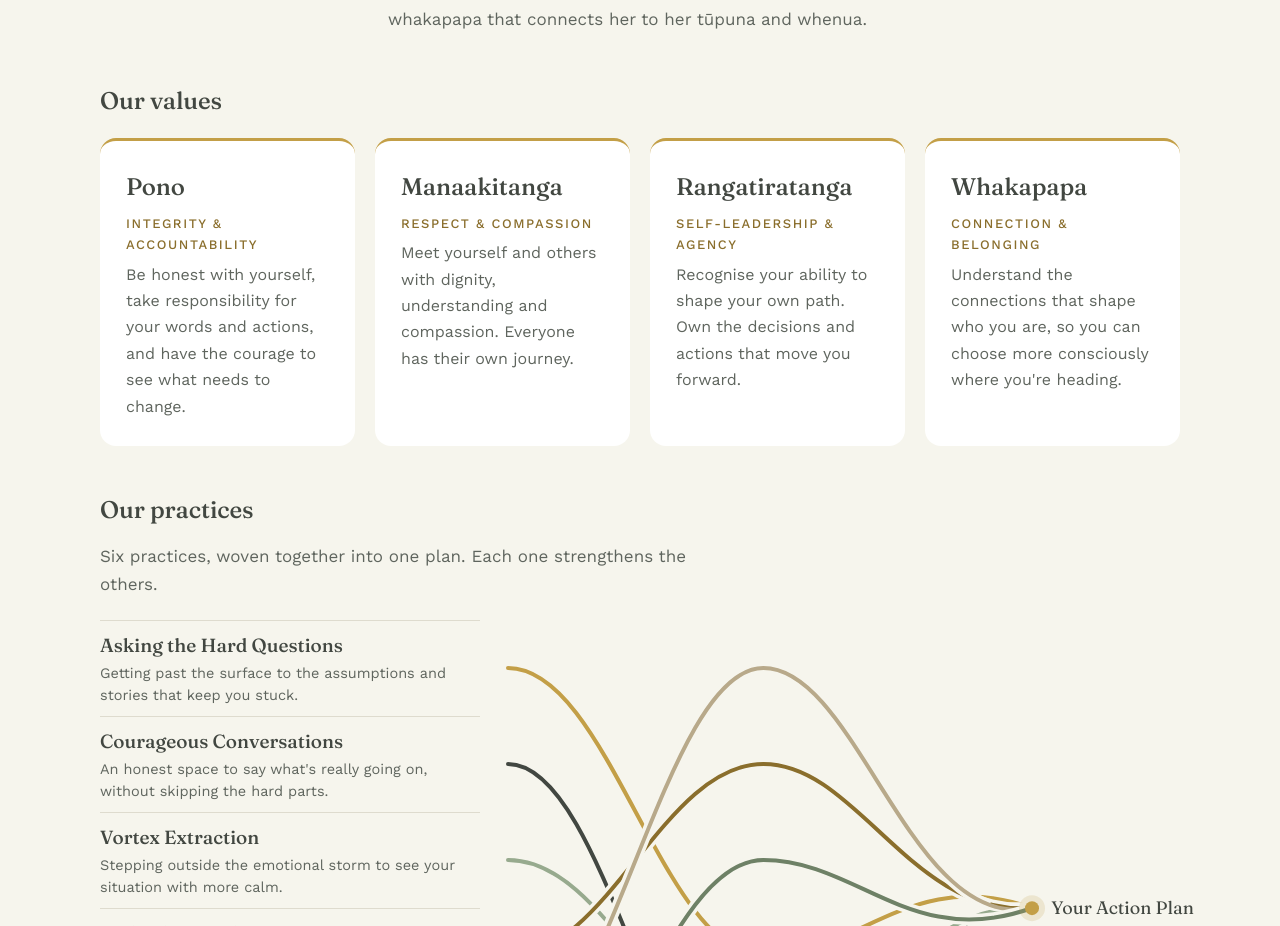
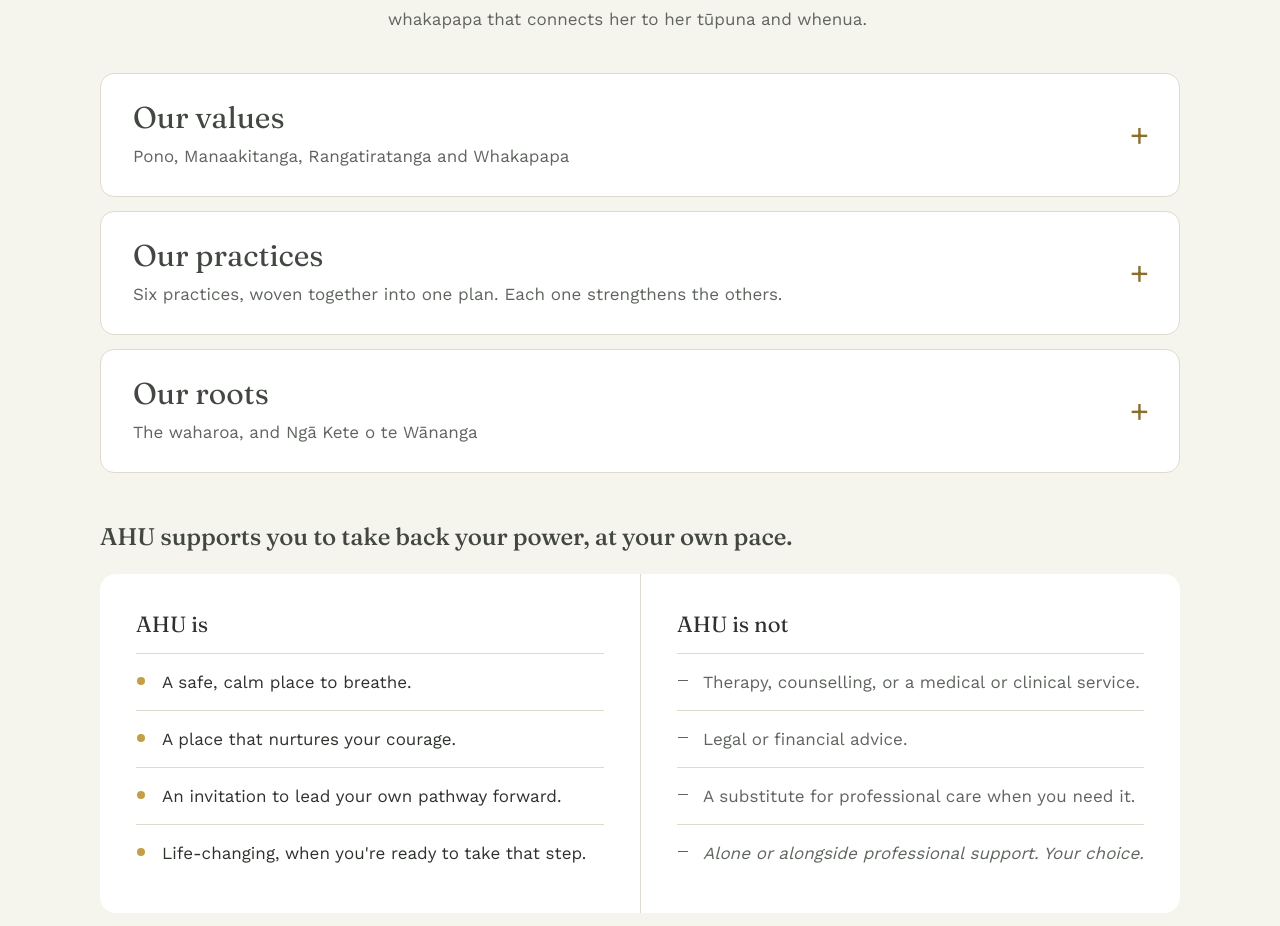
Before and after one commit to te-ahu-solutions/ahucoach-site, a plain HTML site: page index.html in a window 1280 px wide. Shown: the part 2889-3815 px from the top of the page. Drawn offline with nearby package versions, Linux system fonts and the light colour scheme.

Commit message:
Draft: values, practices and roots as expandable cards
Co-Authored-By: Claude Opus 5.5 <noreply@anthropic.com>
Claude-Session: https://claude.ai/code/session_0119XnKzfrincsJEcgWgY1UT

```diff
--- a/index.html
+++ b/index.html
@@ -291,6 +291,21 @@ section{padding-block:clamp(64px,9vw,112px)}
 .begin p + p{margin-top:12px;color:#E3E1D6;max-width:34ch}
 .start-col .tiers.two,.start-col .freeline,.start-col .tiernotes{max-width:none}
 @media (max-width:960px){.start-grid{grid-template-columns:1fr}.begin{min-height:260px}}
+.xlist{display:grid;gap:14px;margin-top:40px}
+.xbox{background:#fff;border:1px solid var(--line);border-radius:14px}
+.xbox summary{list-style:none;cursor:pointer;padding:26px 72px 26px 32px;position:relative;display:grid;gap:6px}
+.xbox summary::-webkit-details-marker{display:none}
+.xb-t{font-family:Fraunces,serif;font-size:clamp(24px,2.6vw,30px);color:var(--charcoal);line-height:1.2}
+.xb-h{color:var(--muted)}
+.xbox summary::after{content:"+";position:absolute;right:30px;top:50%;transform:translateY(-50%);font-size:32px;color:var(--gold-text)}
+.xbox[open] summary::after{content:"\2212"}
+.xbox summary:focus-visible{outline:3px solid var(--sage);outline-offset:2px}
+.xb-body{padding:8px 32px 32px;border-top:1px solid var(--line);margin:0 32px;padding-left:0;padding-right:0}
+.xb-body > *:first-child{margin-top:24px}
+.xbox .values li{background:var(--alabaster)}
+.xbox .basket{background:var(--alabaster)}
+@media (max-width:760px){.xbox summary{padding:22px 56px 22px 20px}.xb-body{margin:0 20px}}
+.xbox .wv-art path.h{stroke:#fff}
 </style>
 </head>
 <body>
@@ -357,17 +372,15 @@ section{padding-block:clamp(64px,9vw,112px)}
     </div>
   </div>
 
-  <h3 class="sub-h">Our values</h3>
-  <ul class="values">
+  <div class="xlist">
+    <details class="xbox"><summary><span class="xb-t">Our values</span><span class="xb-h">Pono, Manaakitanga, Rangatiratanga and Whakapapa</span></summary><div class="xb-body"><ul class="values">
     <li><h3>Pono</h3><span class="sub">Integrity &amp; accountability</span><p>Be honest with yourself, take responsibility for your words and actions, and have the courage to see what needs to change.</p></li>
     <li><h3>Manaakitanga</h3><span class="sub">Respect &amp; compassion</span><p>Meet yourself and others with dignity, understanding and compassion. Everyone has their own journey.</p></li>
     <li><h3>Rangatiratanga</h3><span class="sub">Self-leadership &amp; agency</span><p>Recognise your ability to shape your own path. Own the decisions and actions that move you forward.</p></li>
     <li><h3>Whakapapa</h3><span class="sub">Connection &amp; belonging</span><p>Understand the connections that shape who you are, so you can choose more consciously where you're heading.</p></li>
   </ul>
-
-  <h3 class="sub-h">Our practices</h3>
-  <p class="wv-intro">Six practices, woven together into one plan. Each one strengthens the others.</p>
-  <div class="weave" id="weave">
+    </div></details>
+    <details class="xbox"><summary><span class="xb-t">Our practices</span><span class="xb-h">Six practices, woven together into one plan. Each one strengthens the others.</span></summary><div class="xb-body"><div class="weave" id="weave">
     <ol class="wv-list"><li data-i="0" style="--t:#A9852F"><b>Asking the Hard Questions</b><span>Getting past the surface to the assumptions and stories that keep you stuck.</span></li><li data-i="1" style="--t:#424741"><b>Courageous Conversations</b><span>An honest space to say what's really going on, without skipping the hard parts.</span></li><li data-i="2" style="--t:#6E8466"><b>Vortex Extraction</b><span>Stepping outside the emotional storm to see your situation with more calm.</span></li><li data-i="3" style="--t:#8A6E2C"><b>Radical Empathy</b><span>Acknowledging what you're feeling and why it makes sense, before testing your conclusions.</span></li><li data-i="4" style="--t:#8C7A57"><b>Holding the Mirror</b><span>Reflecting back patterns in your choices and language, without judgement.</span></li><li data-i="5" style="--t:#5A6D52"><b>Power Reclamation</b><span>Shifting your focus to what's within your control, so you can act.</span></li></ol>
     <div class="wv-art" aria-hidden="true">
       <svg viewBox="0 0 1000 576" preserveAspectRatio="none"><path class="h" pathLength="100" d="M0,48 C150,48 230,336 380,336 C520,336 600,245 780,288"/><path class="s" data-i="0" style="--c:#C39F47" d="M0,48 C150,48 230,336 380,336 C520,336 600,245 780,288"/><path class="h" pathLength="100" d="M0,144 C150,144 230,528 380,528 C520,528 600,262 780,288"/><path class="s" data-i="1" style="--c:#424741" d="M0,144 C150,144 230,528 380,528 C520,528 600,262 780,288"/><path class="h" pathLength="100" d="M0,240 C150,240 230,432 380,432 C520,432 600,279 780,288"/><path class="s" data-i="2" style="--c:#97AA8E" d="M0,240 C150,240 230,432 380,432 C520,432 600,279 780,288"/><path class="h" pathLength="100" d="M0,336 C150,336 230,144 380,144 C520,144 600,297 780,288"/><path class="s" data-i="3" style="--c:#8A6E2C" d="M0,336 C150,336 230,144 380,144 C520,144 600,297 780,288"/><path class="h" pathLength="100" d="M0,432 C150,432 230,48 380,48 C520,48 600,314 780,288"/><path class="s" data-i="4" style="--c:#B8A98A" d="M0,432 C150,432 230,48 380,48 C520,48 600,314 780,288"/><path class="h" pathLength="100" d="M0,528 C150,528 230,240 380,240 C520,240 600,331 780,288"/><path class="s" data-i="5" style="--c:#6E8166" d="M0,528 C150,528 230,240 380,240 C520,240 600,331 780,288"/></svg>
@@ -381,9 +394,8 @@ section{padding-block:clamp(64px,9vw,112px)}
     function off(){w.classList.remove('on');w.querySelectorAll('.hl').forEach(function(e){e.classList.remove('hl');});}
     li.addEventListener('mouseenter',on);li.addEventListener('mouseleave',off);li.addEventListener('focus',on);li.addEventListener('blur',off);li.tabIndex=0;});})();
   </script>
-
-  <h3 class="sub-h">Our roots</h3>
-  <div class="kete">
+    </div></details>
+    <details class="xbox"><summary><span class="xb-t">Our roots</span><span class="xb-h">The waharoa, and Ngā Kete o te Wānanga</span></summary><div class="xb-body"><div class="kete">
     <div class="story">
       <p class="waharoa">Step through the waharoa, and put the load down.</p>
       <p>The waharoa is the gateway into the marae. Those seeking sanctuary come home through it and leave their heavy load at the gate. It marks the line between the busy world outside and the calm within, and everyone is welcome through it.</p>
@@ -395,6 +407,8 @@ section{padding-block:clamp(64px,9vw,112px)}
       <div class="basket"><h3>Te Kete Tuatea</h3><p>Structure, career and systems.</p></div>
       <div class="basket"><h3>Te Kete Tuauri</h3><p>Connection, family and aroha.</p></div>
     </div>
+  </div>
+    </div></details>
   </div>
 
   <h3 class="sub-h">AHU supports you to take back your power, at your own pace.</h3>
```
